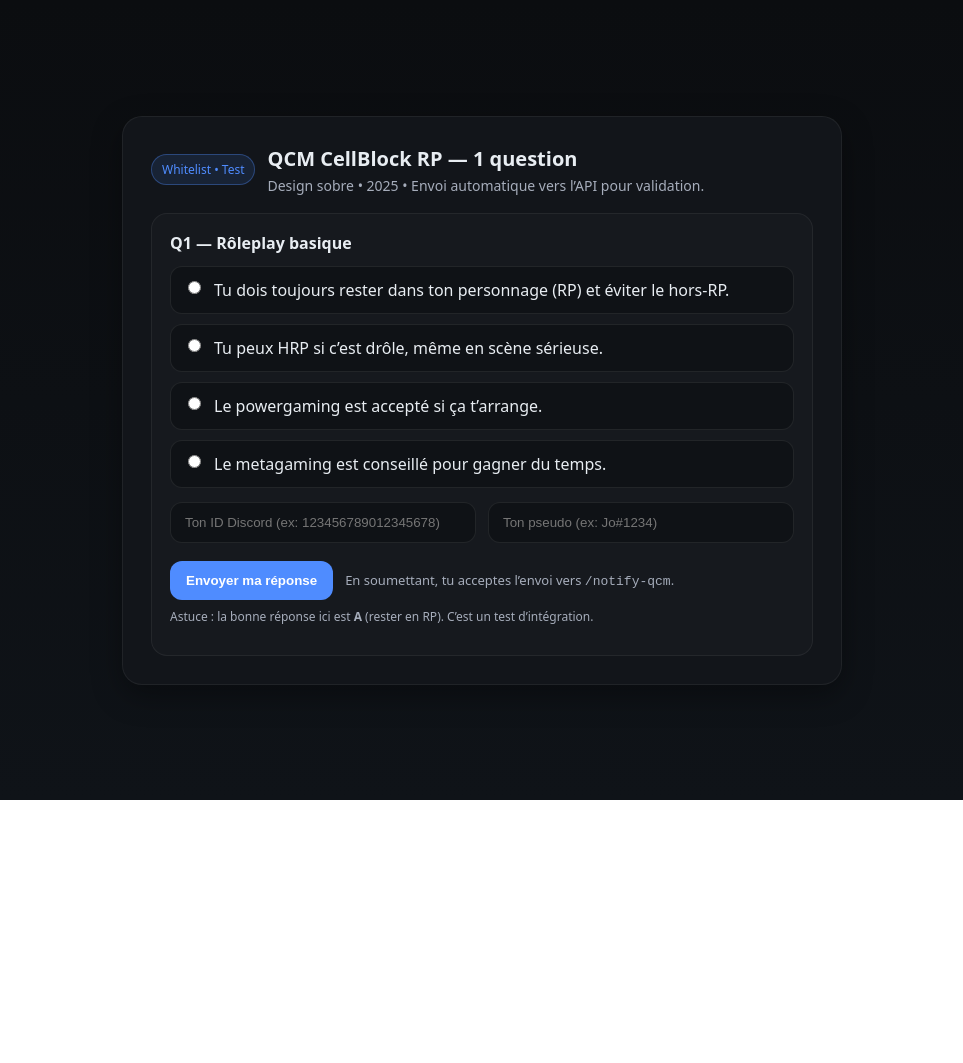
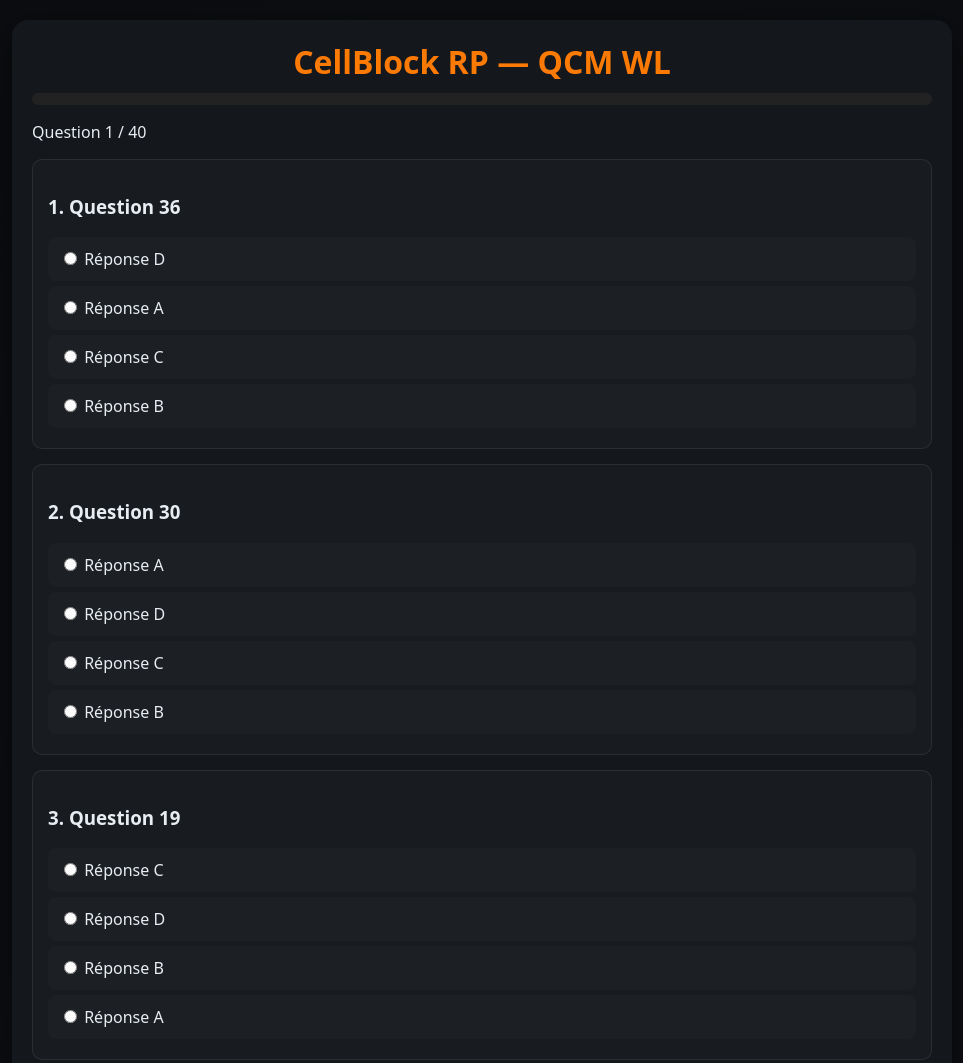
Before and after one commit to lsct3383/cellblock-annonces-bot, a website: page public/qcm.html in a window 1280 px wide. Shown: the top 1063 px of the page, without its empty margins (158-1121 px from the left). Before the commit the page ends 800 px from the top, so only its background shows below. Drawn offline with Linux system fonts and the light colour scheme.

Commit message:
feat: ajout QCM 40 questions avec design prison 2025

```diff
--- a/public/qcm.html
+++ b/public/qcm.html
@@ -3,141 +3,173 @@
 <head>
 <meta charset="utf-8" />
 <meta name="viewport" content="width=device-width, initial-scale=1" />
-  <title>CellBlock RP — QCM WL (Test)</title>
+<title>CellBlock RP — QCM WL (40 Questions)</title>
 <style>
-    :root { --bg:#0b0d10; --card:#12151a; --muted:#a6adbb; --text:#e8edf2; --accent:#4f8cff; --ok:#2ecc71; --err:#ff6b6b; }
-    * { box-sizing:border-box; }
+:root {
+  --bg-dark: #0b0d10;
+  --bg-card: #14171c;
+  --orange: #ff7a00;
+  --steel: #9ea3a8;
+  --text: #e8edf2;
+  --accent: #ff7a00;
+}
 body {
-      margin:0; font-family: ui-sans-serif, system-ui, -apple-system, Segoe UI, Roboto, "Helvetica Neue", Arial, "Apple Color Emoji","Segoe UI Emoji";
-      background: linear-gradient(180deg, #0b0d10 0%, #0f1318 100%);
-      color:var(--text);
-      display:flex; min-height:100dvh; align-items:center; justify-content:center; padding:24px;
+  margin:0;
+  font-family: system-ui, sans-serif;
+  background: linear-gradient(160deg, #0b0d10, #1a1e24);
+  color: var(--text);
+  display:flex;
+  justify-content:center;
+  padding:20px;
 }
 .card {
-      width:100%; max-width:720px; background:var(--card);
-      border:1px solid rgba(255,255,255,.06); border-radius:20px; box-shadow:0 10px 30px rgba(0,0,0,.35);
-      padding:28px;
+  background: var(--bg-card);
+  border-radius: 16px;
+  box-shadow: 0 10px 40px rgba(0,0,0,0.5);
+  padding:20px;
+  max-width: 900px;
+  width:100%;
 }
-    .head { display:flex; gap:12px; align-items:center; margin-bottom:18px; }
-    .badge { font-size:12px; padding:6px 10px; border-radius:999px; background:rgba(79,140,255,.12); color:var(--accent); border:1px solid rgba(79,140,255,.35);}
-    h1 { font-size:20px; margin:0; }
-    p.muted { color:var(--muted); margin:4px 0 0 0; font-size:14px; }
-    .q { margin-top:18px; padding:18px; border:1px solid rgba(255,255,255,.06); border-radius:16px; background:rgba(255,255,255,.02); }
-    .q h2 { font-size:16px; margin:0 0 12px 0; }
-    .choices { display:grid; gap:10px; }
-    label.choice {
-      display:flex; gap:10px; align-items:flex-start; padding:12px; border:1px solid rgba(255,255,255,.08);
-      border-radius:12px; cursor:pointer; background:#0f1216;
+h1 {
+  text-align:center;
+  color: var(--accent);
+  margin:0 0 10px 0;
 }
-    label.choice:hover { border-color:rgba(79,140,255,.4); }
-    input[type="radio"] { margin-top:2px; }
-    .row { display:flex; gap:12px; flex-wrap:wrap; margin-top:14px; }
+.progress {
+  background: #222;
+  border-radius: 10px;
+  overflow: hidden;
+  height: 12px;
+  margin-bottom: 10px;
+}
+.progress-bar {
+  height: 100%;
+  background: linear-gradient(90deg, var(--accent), #ff9f40);
+  width: 0%;
+  transition: width 0.3s ease;
+}
+.question {
+  background: rgba(255,255,255,0.02);
+  border: 1px solid rgba(255,255,255,0.08);
+  padding:15px;
+  border-radius: 10px;
+  margin-bottom: 15px;
+}
+.choices label {
+  display:block;
+  padding:10px;
+  margin:5px 0;
+  background: #1c1f24;
+  border-radius: 8px;
+  cursor:pointer;
+  border: 1px solid transparent;
+}
+.choices label:hover {
+  border-color: var(--accent);
+}
+.row {
+  display:flex;
+  gap:10px;
+  flex-wrap:wrap;
+  margin-top:15px;
+}
 .row input {
-      flex:1 1 220px; padding:12px 14px; border-radius:12px; border:1px solid rgba(255,255,255,.08);
-      background:#0f1216; color:var(--text); outline:none;
+  flex:1 1 200px;
+  padding:10px;
+  border-radius:8px;
+  border:1px solid rgba(255,255,255,0.1);
+  background:#0f1216;
+  color:var(--text);
 }
-    .actions { display:flex; gap:12px; align-items:center; margin-top:18px; }
 button {
-      appearance:none; border:none; padding:12px 16px; border-radius:12px; font-weight:600; cursor:pointer;
-      background:var(--accent); color:white;
+  background: var(--accent);
+  color:white;
+  padding:12px 16px;
+  border:none;
+  border-radius:8px;
+  cursor:pointer;
+  font-weight:bold;
 }
-    button:disabled { opacity:.6; cursor:not-allowed; }
-    .note { font-size:13px; color:var(--muted); }
 .toast {
-      position:fixed; inset:auto 16px 16px auto; padding:12px 14px; border-radius:12px;
-      background:#10161f; border:1px solid rgba(255,255,255,.08); color:var(--text);
-      box-shadow:0 10px 25px rgba(0,0,0,.35); min-width:260px; display:none;
+  position:fixed;
+  bottom:20px;
+  right:20px;
+  background:#10161f;
+  padding:12px 14px;
+  border-radius:10px;
+  border:1px solid rgba(255,255,255,0.1);
+  display:none;
 }
-    .toast.ok { border-color:rgba(46,204,113,.35); }
-    .toast.err { border-color:rgba(255,107,107,.35); }
-    .small { font-size:12px; color:var(--muted); }
 </style>
 </head>
 <body>
 <div class="card">
-    <div class="head">
-      <span class="badge">Whitelist • Test</span>
-      <div>
-        <h1>QCM CellBlock RP — 1 question</h1>
-        <p class="muted">Design sobre • 2025 • Envoi automatique vers l’API pour validation.</p>
+  <h1>CellBlock RP — QCM WL</h1>
+  <div class="progress"><div class="progress-bar" id="progress-bar"></div></div>
+  <p id="progress-text">Question 1 / 40</p>
+  <form id="qcm-form"></form>
+  <div class="row">
+    <input id="discordId" placeholder="Ton ID Discord" required />
+    <input id="username" placeholder="Ton pseudo Discord" />
   </div>
+  <button type="button" id="submitBtn">Envoyer mes réponses</button>
 </div>
-
-    <form id="qcm-form" class="q" autocomplete="off">
-      <h2>Q1 — Rôleplay basique</h2>
-      <div class="choices">
-        <label class="choice"><input type="radio" name="q1" value="A" required> <span>Tu dois toujours rester dans ton personnage (RP) et éviter le hors-RP.</span></label>
-        <label class="choice"><input type="radio" name="q1" value="B"> <span>Tu peux HRP si c’est drôle, même en scène sérieuse.</span></label>
-        <label class="choice"><input type="radio" name="q1" value="C"> <span>Le powergaming est accepté si ça t’arrange.</span></label>
-        <label class="choice"><input type="radio" name="q1" value="D"> <span>Le metagaming est conseillé pour gagner du temps.</span></label>
-      </div>
-
-      <div class="row">
-        <input id="discordId" name="discordId" placeholder="Ton ID Discord (ex: 123456789012345678)" required />
-        <input id="username"  name="username"  placeholder="Ton pseudo (ex: Jo#1234)" />
-      </div>
-
-      <div class="actions">
-        <button id="submitBtn" type="submit">Envoyer ma réponse</button>
-        <span class="note">En soumettant, tu acceptes l’envoi vers <code>/notify-qcm</code>.</span>
-      </div>
-      <p class="small" style="margin-top:8px">Astuce : la bonne réponse ici est <b>A</b> (rester en RP). C’est un test d’intégration.</p>
-    </form>
-  </div>
-
 <div id="toast" class="toast"></div>
 
 <script>
-    // 👉 Config front minimal
-    const API_ENDPOINT = "/notify-qcm";             // même domaine (Railway)
-    const QCM_SECRET  = "jojo2002";                 // envoyé en header x-qcm-secret
-
+const QCM_SECRET = "jojo2002";
+const API_ENDPOINT = "/notify-qcm";
+const questions = [
+  {q:"Le metagaming est-il autorisé ?",choices:["Oui","Non","Uniquement en groupe","Si c'est drôle"],correct:1},
+  {q:"En RP, que signifie 'Fear RP' ?",choices:["Craindre pour sa vie","Ne jamais fuir","Tirer immédiatement","Ignorer la menace"],correct:0},
+  {q:"Peut-on utiliser des infos obtenues hors RP en jeu ?",choices:["Oui","Non","Uniquement avec accord admin","Seulement en urgence"],correct:1},
+  // ... ajoute 37 autres questions ici
+];
+while(questions.length<40){
+  questions.push({q:`Question ${questions.length+1}`,choices:["Réponse A","Réponse B","Réponse C","Réponse D"],correct:0});
+}
+function shuffle(a){for(let i=a.length-1;i>0;i--){const j=Math.floor(Math.random()*(i+1));[a[i],a[j]]=[a[j],a[i]];}return a;}
+const shuffledQ = shuffle([...questions]);
 const form = document.getElementById("qcm-form");
+shuffledQ.forEach((q,i)=>{
+  const qDiv = document.createElement("div");
+  qDiv.className="question";
+  const shuffledChoices = shuffle(q.choices.map((c,idx)=>({text:c,index:idx})));
+  qDiv.innerHTML = `<h3>${i+1}. ${q.q}</h3>
+    <div class="choices">
+      ${shuffledChoices.map(ch=>`
+      <label>
+        <input type="radio" name="q${i}" value="${ch.index}" required> ${ch.text}
+      </label>`).join("")}
+    </div>`;
+  form.appendChild(qDiv);
+});
 const toast = document.getElementById("toast");
-    const submitBtn = document.getElementById("submitBtn");
-
-    function showToast(message, type="ok") {
-      toast.textContent = message;
-      toast.className = "toast " + (type === "ok" ? "ok" : "err");
-      toast.style.display = "block";
-      setTimeout(() => toast.style.display = "none", 4200);
+function showToast(msg){
+  toast.innerText=msg;
+  toast.style.display="block";
+  setTimeout(()=>toast.style.display="none",4000);
 }
-
-    form.addEventListener("submit", async (e) => {
-      e.preventDefault();
-      submitBtn.disabled = true;
-
-      const data = new FormData(form);
-      const answer = data.get("q1");
-      const discordId = data.get("discordId");
-      const username  = data.get("username") || null;
-
-      // Corrigé local (Q1 correcte = A)
-      const total = 1;
-      const score = (answer === "A") ? 1 : 0;
-
-      try {
-        const res = await fetch(API_ENDPOINT, {
-          method: "POST",
-          headers: {
-            "Content-Type": "application/json",
-            "x-qcm-secret": QCM_SECRET
-          },
-          body: JSON.stringify({ discordId, username, score, total })
+document.getElementById("submitBtn").addEventListener("click",async()=>{
+  const discordId = document.getElementById("discordId").value.trim();
+  const username = document.getElementById("username").value.trim();
+  if(!discordId){showToast("❌ ID Discord requis");return;}
+  let score=0;
+  shuffledQ.forEach((q,i)=>{
+    const ans = document.querySelector(`input[name="q${i}"]:checked`);
+    if(ans && Number(ans.value)===q.correct) score++;
   });
-
-        if (!res.ok) {
-          const err = await res.json().catch(() => ({}));
-          throw new Error(err.error || ("HTTP " + res.status));
-        }
-
-        showToast("✅ Réponse envoyée. Tu seras contacté si éligible WL.");
-        form.reset();
-      } catch (err) {
-        console.error(err);
-        showToast("❌ Envoi impossible : " + err.message, "err");
-      } finally {
-        submitBtn.disabled = false;
+  try{
+    const res=await fetch(API_ENDPOINT,{
+      method:"POST",
+      headers:{"Content-Type":"application/json","x-qcm-secret":QCM_SECRET},
+      body:JSON.stringify({discordId,username,score,total:shuffledQ.length})
+    });
+    if(!res.ok) throw new Error("Erreur serveur");
+    new Audio("https://cdn.pixabay.com/download/audio/2022/03/15/audio_d0532919c3.mp3").play();
+    showToast(`✅ Envoyé ! Score: ${score}/${shuffledQ.length}`);
+  }catch(e){
+    showToast("❌ Envoi impossible");
   }
 });
 </script>
```
Lines whose indentation alone changed are shown as unchanged.
